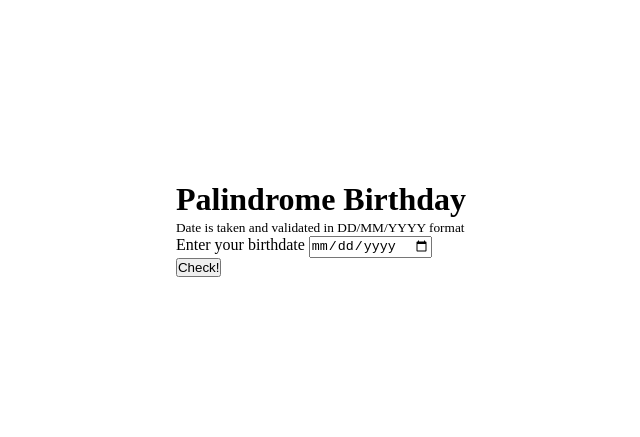
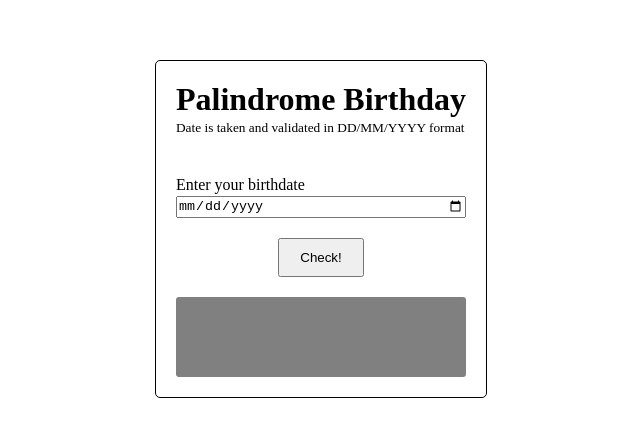
Before and after one commit to abinjohn123/neoG-mark-13, a plain HTML site: page index.html in a window 1280 px wide. Shown: the part 171-608 px from the top of the page, without its empty margins (319-959 px from the left). Drawn offline with Linux system fonts and the light colour scheme.

Commit message:
style: implement basic styling

```diff
--- a/index.html
+++ b/index.html
@@ -9,8 +9,10 @@
   </head>
   <body>
     <div class="container">
-      <h1>Palindrome Birthday</h1>
-      <small>Date is taken and validated in DD/MM/YYYY format</small>
+      <div class="header">
+        <h1>Palindrome Birthday</h1>
+        <small>Date is taken and validated in DD/MM/YYYY format</small>
+      </div>
       <form id="date-form">
         <div class="form-row">
           <label for="date">Enter your birthdate</label>
--- a/styles.css
+++ b/styles.css
@@ -2,6 +2,10 @@
   box-sizing: border-box;
   margin: 0;
   padding: 0;
+}
+
+html {
+  font-size: 10px;
 }
 
 body {
@@ -9,4 +13,44 @@ body {
   display: flex;
   align-items: center;
   justify-content: center;
+
+  font-size: 1.6rem;
 }
+
+.container {
+  border: 1px solid;
+  border-radius: 5px;
+  padding: 2rem;
+}
+
+.header {
+  margin-bottom: 4rem;
+}
+
+.form-row {
+  display: flex;
+  flex-direction: column;
+  gap: 0.2rem;
+  margin-bottom: 2rem;
+}
+
+.btn {
+  padding: 1rem 2rem;
+  align-self: center;
+  cursor: pointer;
+}
+
+.output {
+  background-color: grey;
+  height: 8rem;
+  border-radius: 3px;
+  padding: 1rem;
+
+  text-align: center;
+
+  display: flex;
+  flex-direction: column;
+  justify-content: center;
+  align-items: center;
+  gap: 1rem;
+}
```
